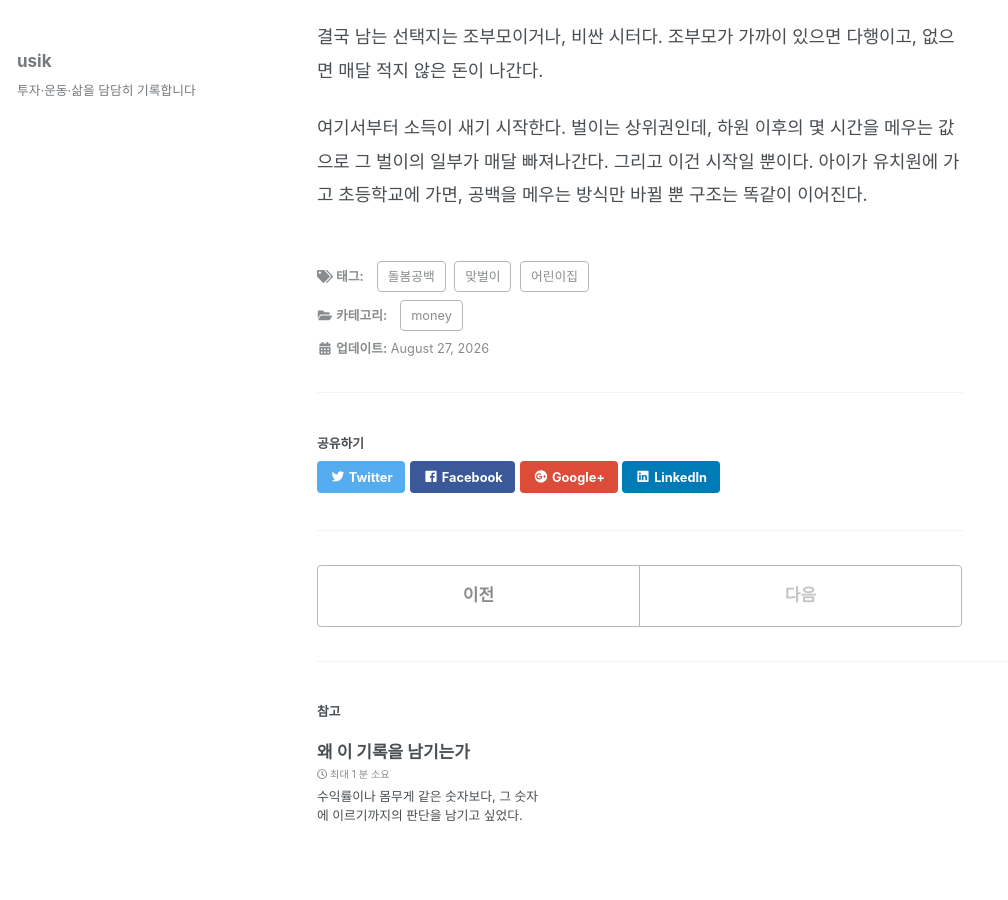
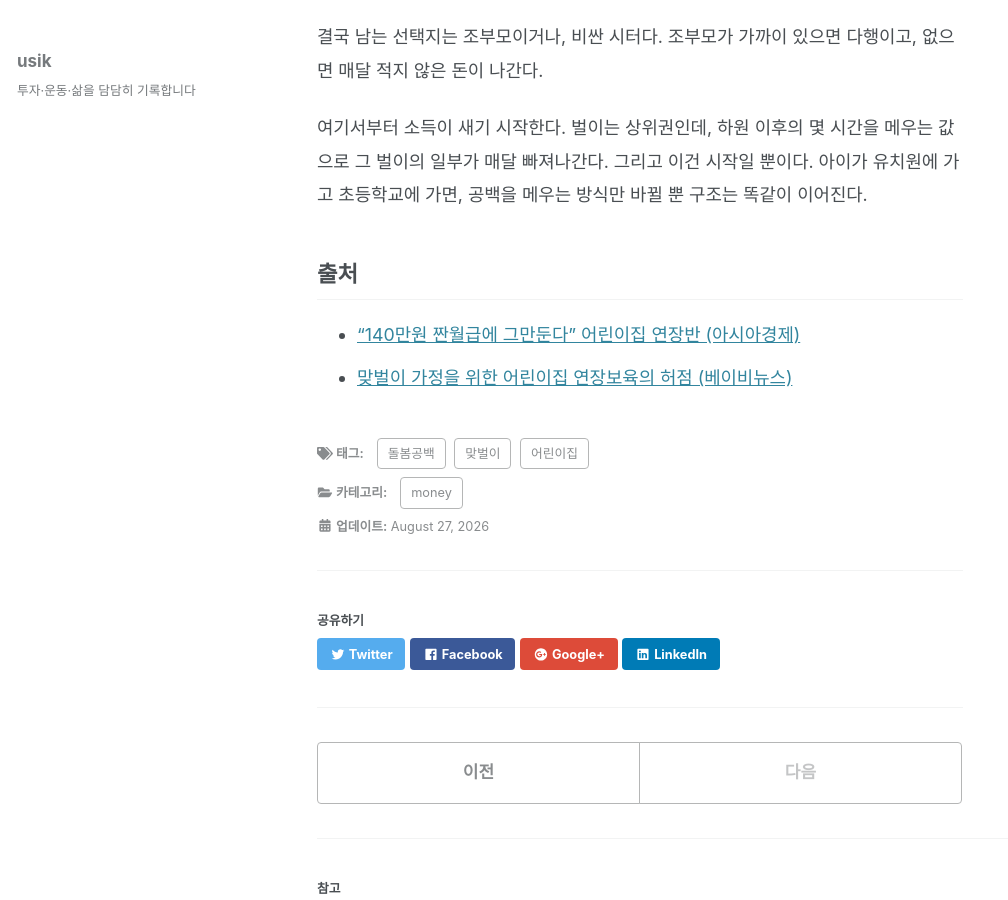
Before and after one commit to usik/usik.github.io, a Jekyll site: the page built from _posts/2026-08-27-daycare-gap.md, in a window 1280 px wide and 900 px high, scrolled down 453 px. Shown: the whole window, without its empty margins (0-1008 px from the left). Built offline with Jekyll 4.4.1, drawn with Linux system fonts in a browser that asks for light colours; cached includes are drawn as plain includes; nearby versions of some CDN libraries; some web fonts are replaced.

Commit message:
출처·이미지 추가

```diff
--- a/_posts/2026-08-27-daycare-gap.md
+++ b/_posts/2026-08-27-daycare-gap.md
@@ -12,3 +12,8 @@ excerpt: "네 시면 대부분 집에 간다. 그 이후의 시간을 우리는
 결국 남는 선택지는 조부모이거나, 비싼 시터다. 조부모가 가까이 있으면 다행이고, 없으면 매달 적지 않은 돈이 나간다.
 
 여기서부터 소득이 새기 시작한다. 벌이는 상위권인데, 하원 이후의 몇 시간을 메우는 값으로 그 벌이의 일부가 매달 빠져나간다. 그리고 이건 시작일 뿐이다. 아이가 유치원에 가고 초등학교에 가면, 공백을 메우는 방식만 바뀔 뿐 구조는 똑같이 이어진다.
+
+## 출처
+
+- ["140만원 짠월급에 그만둔다" 어린이집 연장반 (아시아경제)](https://view.asiae.co.kr/article/2024030716481252982)
+- [맞벌이 가정을 위한 어린이집 연장보육의 허점 (베이비뉴스)](https://www.ibabynews.com/news/articleView.html?idxno=106524)
```
